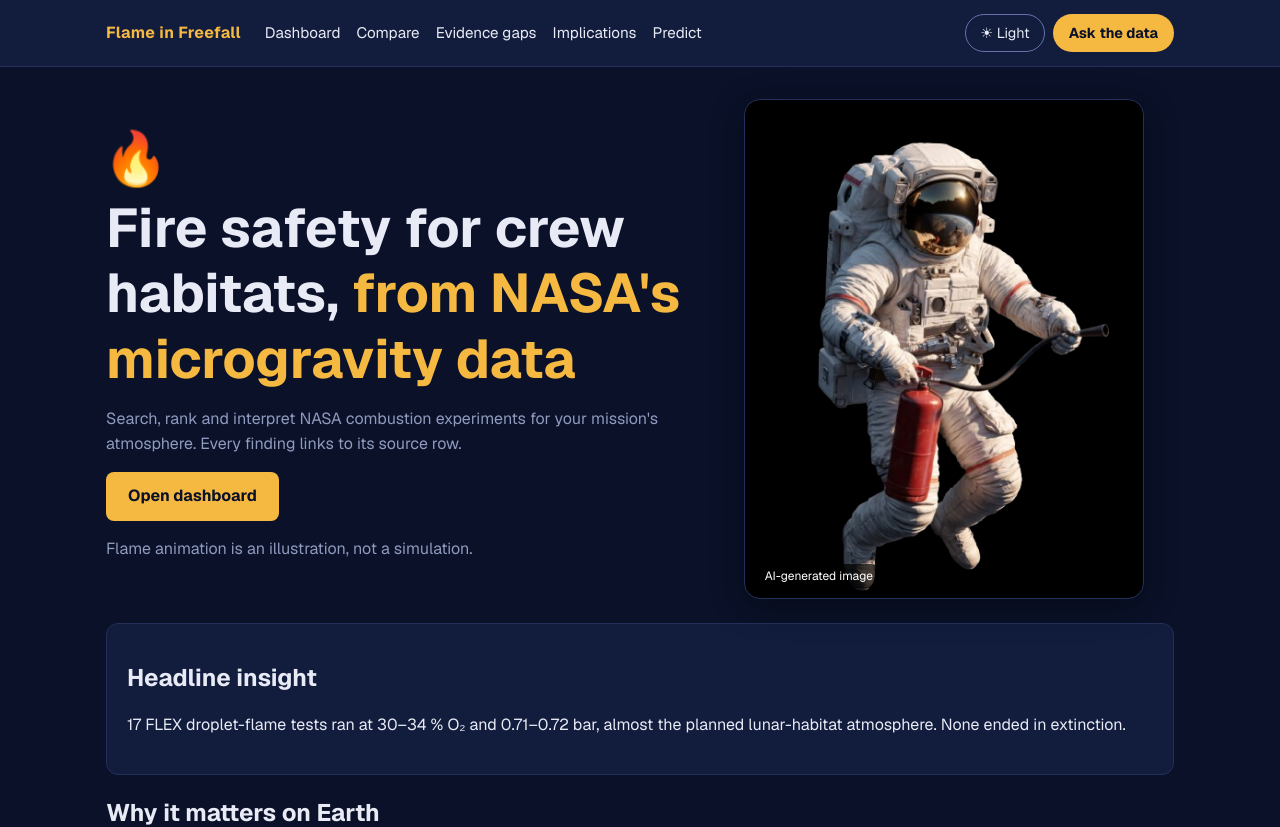
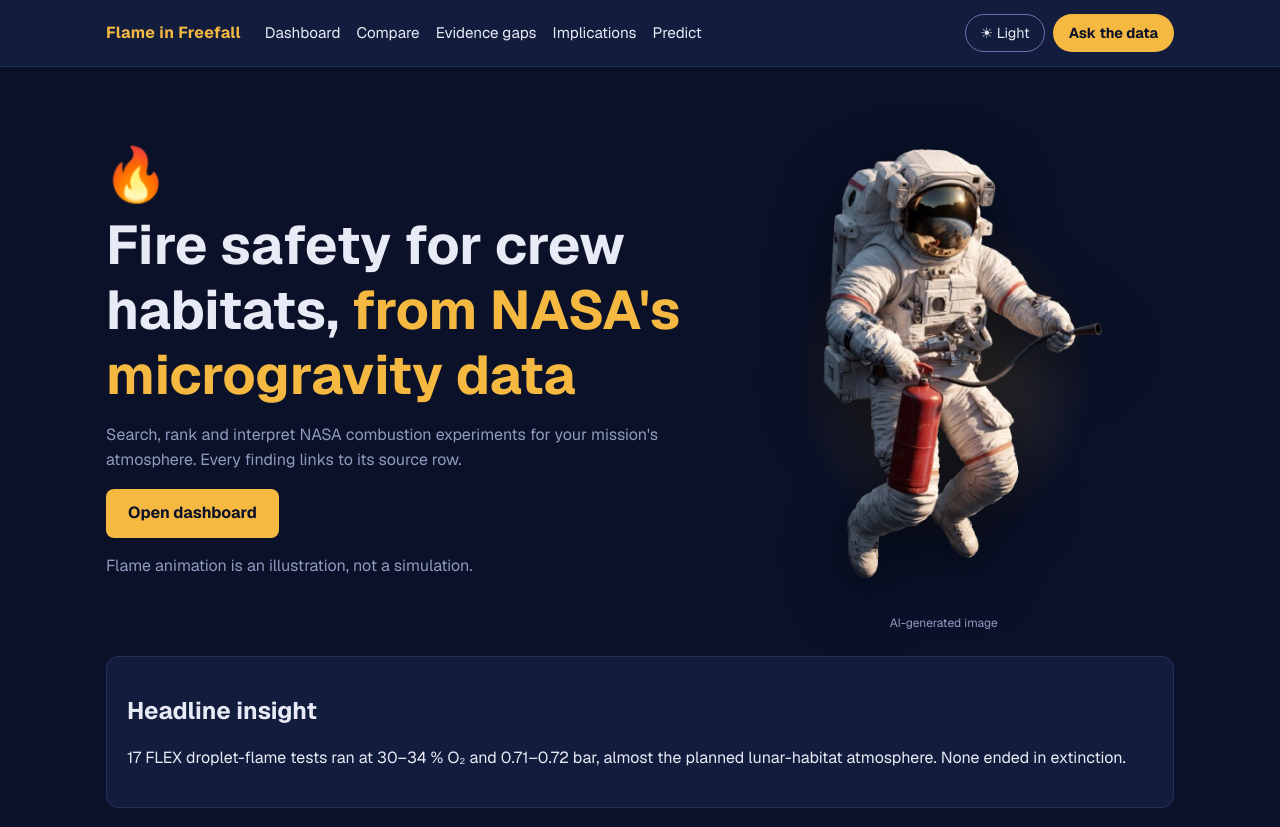
Before and after one commit to Gowrikamahesh17/agni-astra-fire-safety, a Next.js app in the folder web/: page / in a window 1280 px wide. Shown: the top 827 px of the page. Built offline with nearby package versions, Linux system fonts and the light colour scheme.

Commit message:
Modified the theme toggle

```diff
--- a/web/app/globals.css
+++ b/web/app/globals.css
@@ -8,9 +8,11 @@
   --accent: #f5b942; /* links, headings, outlines */
   --accent-bg: #f5b942; /* filled buttons and chips */
   --on-accent: #0a1128;
-  --banner-bg: var(--banner-bg);
-  --warn: var(--warn);
-  --danger: var(--danger);
+  --banner-bg: #3a2f12;
+  --warn: #ff9b73;
+  --danger: #b4553a;
+  --hero-glow: rgba(245, 185, 66, .22);
+  --hero-shadow: rgba(0, 0, 0, .55);
   color-scheme: dark;
 }
 :root[data-theme="light"] {
@@ -26,6 +28,8 @@
   --banner-bg: #fff4d6;
   --warn: #b24a1a;
   --danger: #b4381a;
+  --hero-glow: rgba(245, 185, 66, .35);
+  --hero-shadow: rgba(18, 26, 58, .28);
   color-scheme: light;
 }
 * { box-sizing: border-box; }
@@ -198,7 +202,9 @@ h1, h2, h3, p, dd { overflow-wrap: break-word; }
 
 /* Hero with image */
 .hero-grid { display: grid; grid-template-columns: minmax(0, 1.25fr) minmax(0, 1fr); gap: 32px; align-items: center; }
-.hero-art { position: relative; margin: 0; justify-self: center; width: 100%; max-width: 400px; aspect-ratio: 4 / 5; border-radius: 16px; overflow: hidden; border: 1px solid var(--border); background: #000; box-shadow: 0 8px 32px rgba(0, 0, 0, .35); }
-.hero-art img { width: 100%; height: 100%; object-fit: cover; object-position: center 30%; display: block; }
-.ai-mark { position: absolute; left: 10px; bottom: 10px; background: rgba(0, 0, 0, .72); color: #fff; font-size: .75rem; padding: 3px 10px; border-radius: 999px; }
-@media (max-width: 800px) { .hero-grid { grid-template-columns: minmax(0, 1fr); } .hero-art { max-width: 320px; } }
+.hero-art { position: relative; margin: 0; justify-self: center; width: 100%; max-width: 380px; }
+/* Soft glow behind the cut-out so it sits in the page instead of on top of it */
+.hero-art::before { content: ""; position: absolute; inset: 8% -6% 4%; z-index: 0; border-radius: 50%; background: radial-gradient(closest-side, var(--hero-glow), transparent 72%); pointer-events: none; }
+.hero-art img { position: relative; z-index: 1; width: 100%; height: auto; display: block; filter: drop-shadow(0 18px 28px var(--hero-shadow)); }
+.ai-mark { position: relative; z-index: 1; margin-top: 6px; text-align: center; font-size: .75rem; color: var(--muted); }
+@media (max-width: 800px) { .hero-grid { grid-template-columns: minmax(0, 1fr); } .hero-art { max-width: 280px; } }
--- a/web/app/page.tsx
+++ b/web/app/page.tsx
@@ -21,11 +21,11 @@ export default function Home() {
         </div>
         <figure className="hero-art">
           <Image
-            src="/images/astronaut.jpg"
+            src="/images/astronaut.png"
             alt="Illustration of an astronaut in a white spacesuit floating in space and holding a red fire extinguisher"
-            width={900}
-            height={1205}
-            sizes="(max-width: 800px) 320px, 400px"
+            width={432}
+            height={578}
+            sizes="(max-width: 800px) 280px, 380px"
             priority
           />
           <figcaption className="ai-mark">AI-generated image</figcaption>
```
Also changed, not shown: web/public/images/astronaut.png (renamed from web/public/images/astronaut.jpg).
